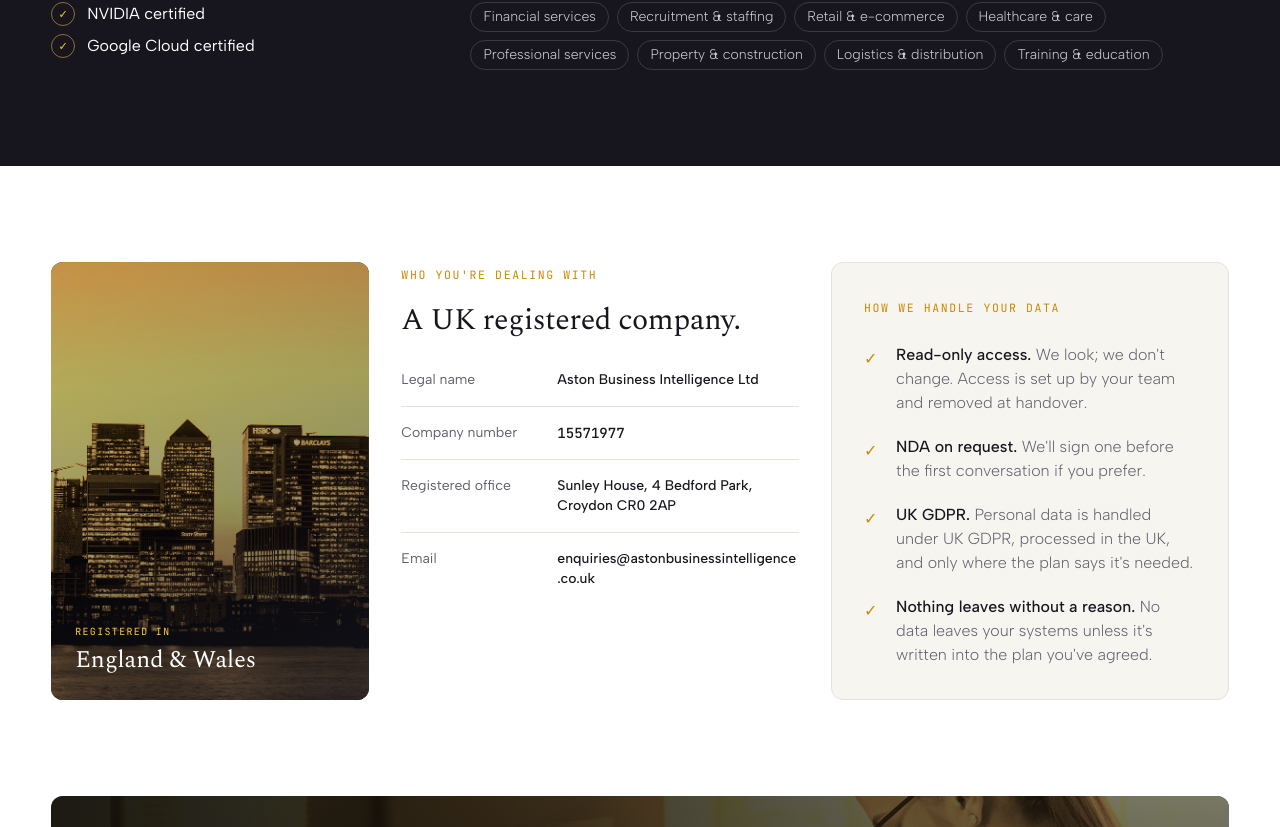
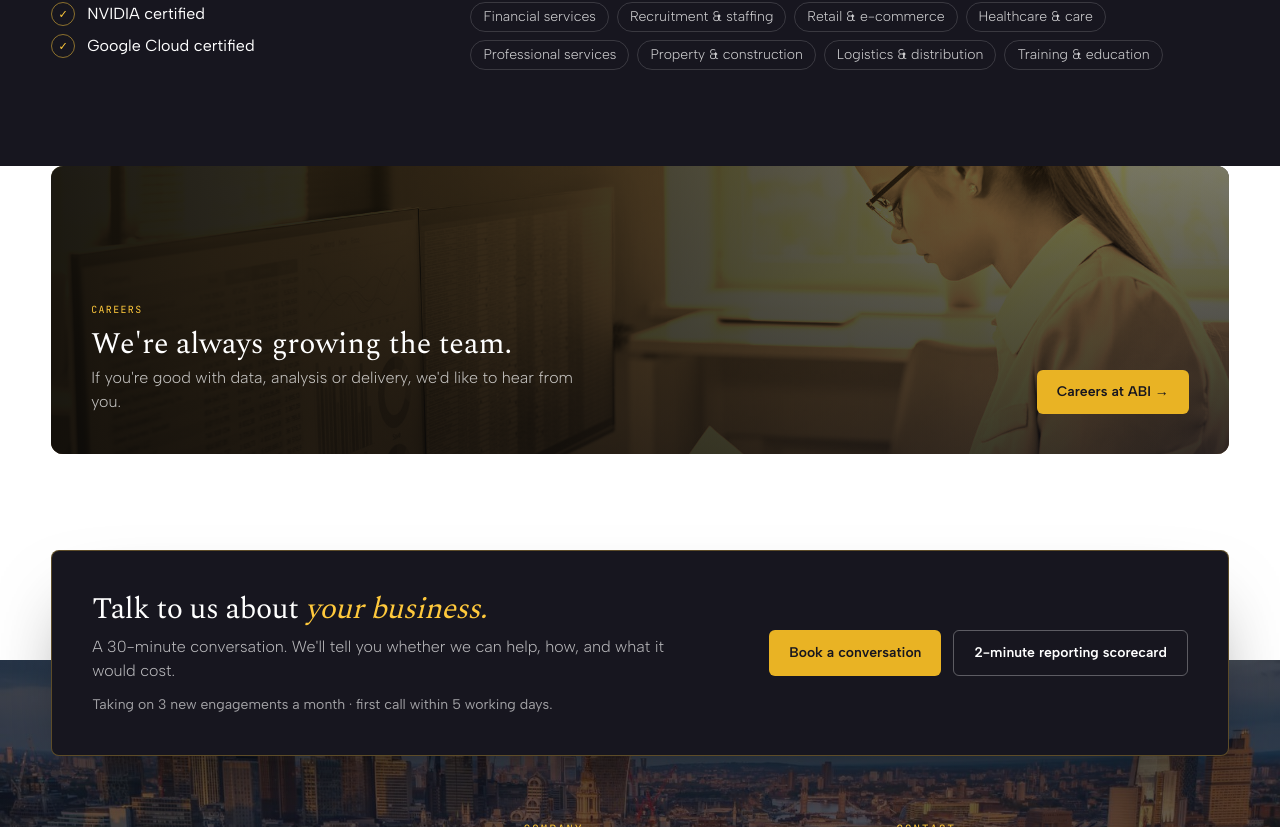
Before and after one commit to HG96-Vibe/aston-business-intelligence, a Next.js app: page /about in a window 1280 px wide. Shown: the part 3753-4580 px from the top of the page. Built offline with nearby package versions, Linux system fonts and the light colour scheme.

Commit message:
About: remove the 'Who you're dealing with' section
Co-Authored-By: Claude Opus 5.5 <noreply@anthropic.com>
Claude-Session: https://claude.ai/code/session_01WGkctXAFddjBkstuXQ6dLj

```diff
--- a/src/app/about/page.tsx
+++ b/src/app/about/page.tsx
@@ -1,6 +1,5 @@
 import type { Metadata } from "next";
 import Link from "next/link";
-import { site } from "@/lib/site";
 import { CtaBand, PhotoBand } from "@/components/ui";
 
 export const metadata: Metadata = {
@@ -165,54 +164,6 @@ export default function AboutPage() {
         </div>
       </section>
 
-      {/* Company details + data handling, beside a London photograph */}
-      <section className="bg-paper">
-        <div className="wrap py-16 md:py-24">
-          <div className="grid gap-8 lg:grid-cols-[0.8fr_1fr_1fr] lg:items-stretch">
-            <div className="relative min-h-[280px] overflow-hidden rounded-xl">
-              <Photo src="/img/canary-wharf.jpg" pos="center 60%" />
-              <div className="absolute inset-x-0 bottom-0 z-10 p-6 text-white">
-                <p className="font-mono text-[0.62rem] uppercase tracking-[0.14em] text-[#ffc93c]">Registered in</p>
-                <p className="mt-1 font-display text-2xl">England &amp; Wales</p>
-              </div>
-            </div>
-            <div className="min-w-0">
-              <p className="marker">Who you&apos;re dealing with</p>
-              <h2 className="mt-4 text-3xl text-ink">A UK registered company.</h2>
-              <dl className="mt-8 grid gap-4 text-sm">
-                {([
-                  ["Legal name", `${site.name} Ltd`, ""],
-                  ["Company number", site.companyNumber, "font-mono"],
-                  ["Registered office", site.registeredOffice, ""],
-                  ["Email", site.emails.hello, ""],
-                ] as const).map(([k, v, cls], i, all) => (
-                  <div key={k} className={`grid grid-cols-[110px_minmax(0,1fr)] gap-4 sm:grid-cols-[140px_minmax(0,1fr)] ${i < all.length - 1 ? "border-b border-line pb-4" : ""}`}>
-                    <dt className="text-muted">{k}</dt>
-                    <dd className={`break-words font-medium text-ink ${cls}`}>{v}</dd>
-                  </div>
-                ))}
-              </dl>
-            </div>
-            <div className="rounded-xl border border-line bg-paper-dim p-7 md:p-8">
-              <p className="marker">How we handle your data</p>
-              <ul className="mt-6 grid gap-5">
-                {[
-                  ["Read-only access", "We look; we don't change. Access is set up by your team and removed at handover."],
-                  ["NDA on request", "We'll sign one before the first conversation if you prefer."],
-                  ["UK GDPR", "Personal data is handled under UK GDPR, processed in the UK, and only where the plan says it's needed."],
-                  ["Nothing leaves without a reason", "No data leaves your systems unless it's written into the plan you've agreed."],
-                ].map(([t, b]) => (
-                  <li key={t} className="grid grid-cols-[20px_1fr] gap-3">
-                    <span className="mt-1 text-accent" aria-hidden="true">✓</span>
-                    <p><b className="font-medium text-ink">{t}.</b> <span className="font-light text-muted">{b}</span></p>
-                  </li>
-                ))}
-              </ul>
-            </div>
-          </div>
-        </div>
-      </section>
-
       {/* Careers: photo card */}
       <section className="bg-paper pb-8">
         <div className="wrap">
```
